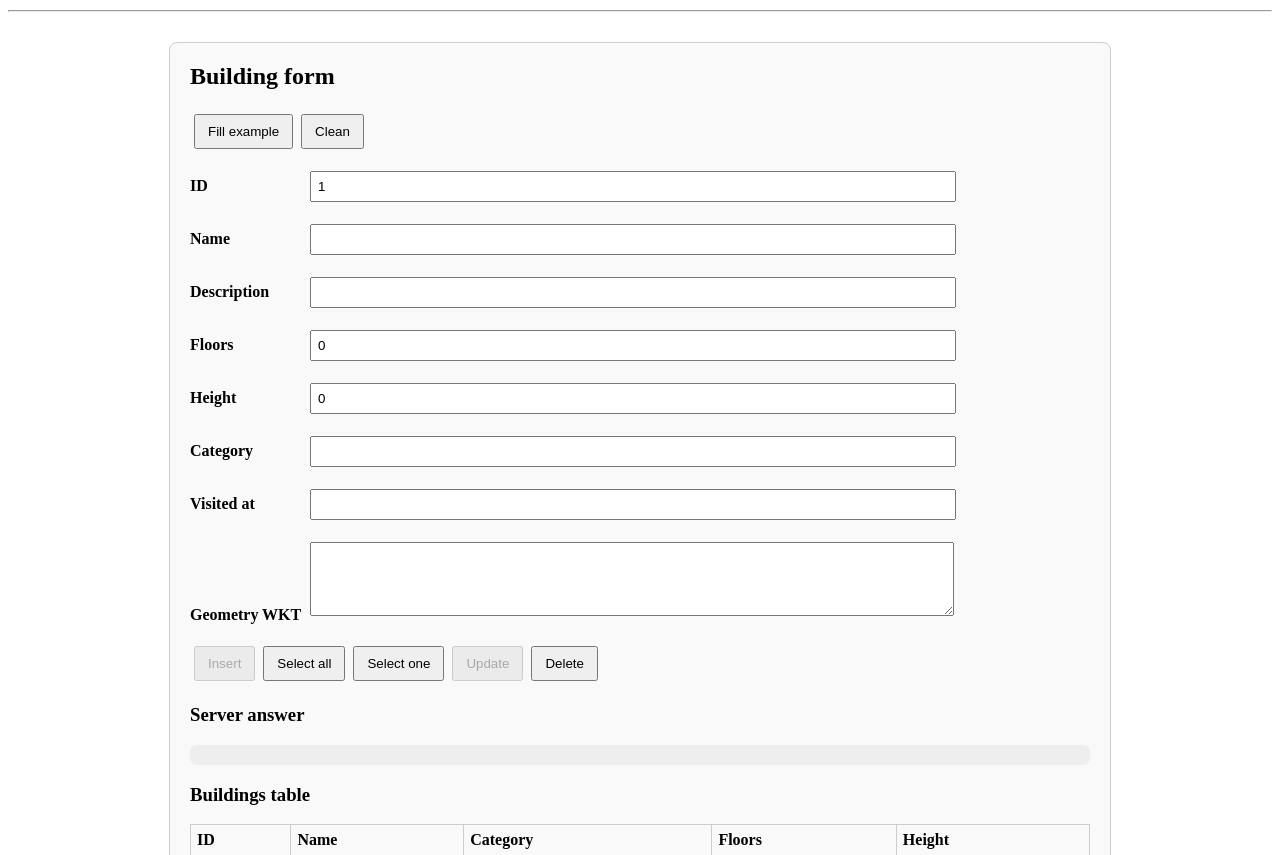
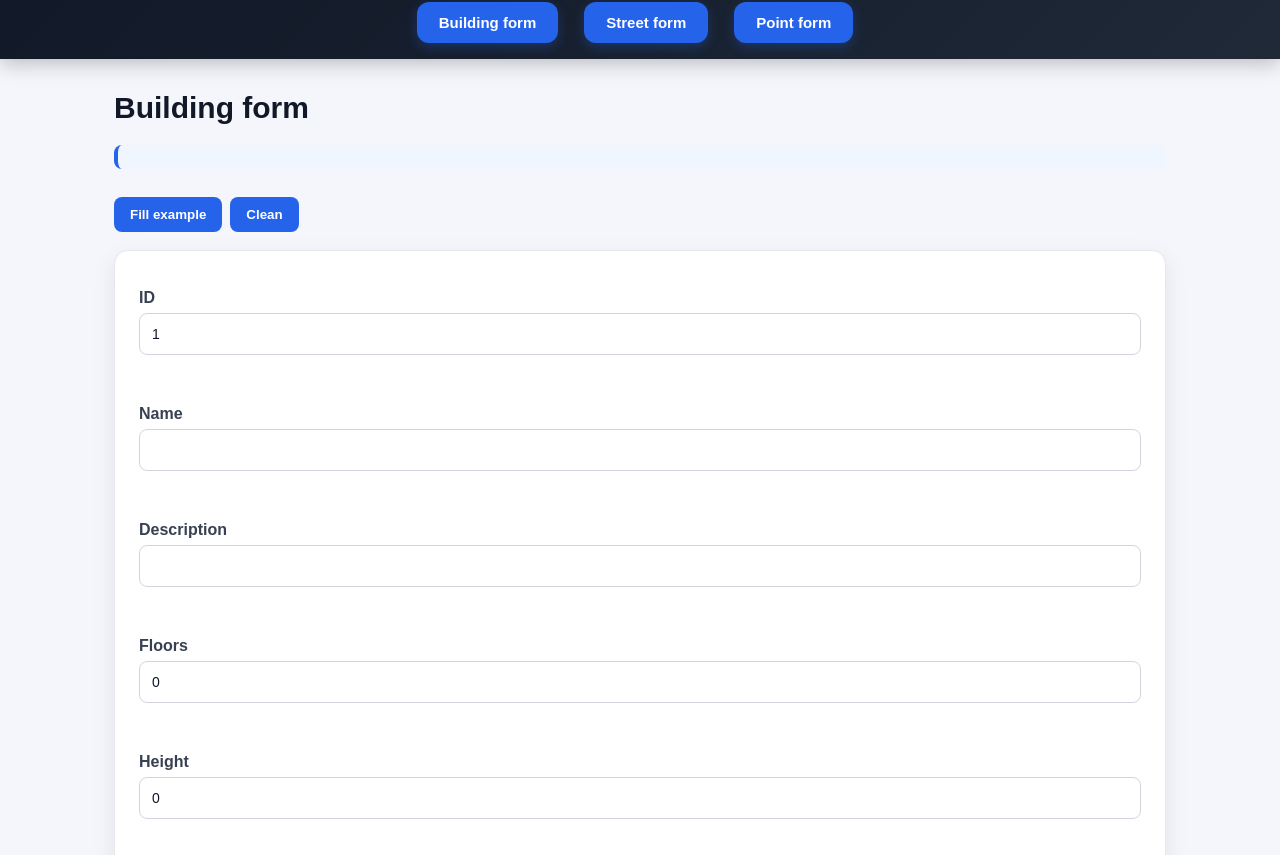
Before and after one commit to immortal959/WebDev, an Angular app in the folder angularweb/: page /building in a window 1280 px wide. Shown: the part 185-1040 px from the top of the page. Built offline with nearby package versions, Linux system fonts and the light colour scheme.

Commit message:
Aktualizacja plików projektu

```diff
--- a/angularweb/src/app/building-form/building-form.css
+++ b/angularweb/src/app/building-form/building-form.css
@@ -1,60 +1,113 @@
 :host {
   display: block;
-  max-width: 900px;
-  margin: 20px auto;
-  padding: 20px;
-  border: 1px solid #cccccc;
-  border-radius: 8px;
-  background-color: #f9f9f9;
+  max-width: 1100px;
+  margin: 32px auto;
+  padding: 0 24px;
 }
 
-h2 {
+h1,
+h2,
+h3 {
   margin-top: 0;
+  color: #111827;
+}
+
+form {
+  background: white;
+  border-radius: 14px;
+  padding: 24px;
+  box-shadow: 0 8px 25px rgba(15, 23, 42, 0.08);
+  margin-bottom: 24px;
 }
 
 label {
-  display: inline-block;
-  width: 120px;
-  font-weight: bold;
+  display: block;
+  margin-top: 14px;
+  margin-bottom: 6px;
+  font-weight: 600;
+  color: #374151;
 }
 
 input,
-textarea {
-  width: 70%;
-  padding: 6px;
-  margin-bottom: 4px;
+textarea,
+select {
+  width: 100%;
+  padding: 10px 12px;
+  border: 1px solid #d1d5db;
+  border-radius: 8px;
+  background: #ffffff;
+  font-size: 14px;
+}
+
+input:focus,
+textarea:focus,
+select:focus {
+  outline: none;
+  border-color: #2563eb;
+  box-shadow: 0 0 0 3px rgba(37, 99, 235, 0.15);
 }
 
 button {
-  margin: 4px;
-  padding: 8px 12px;
-  cursor: pointer;
+  border: none;
+  border-radius: 8px;
+  padding: 10px 16px;
+  margin: 12px 8px 0 0;
+  background: #2563eb;
+  color: white;
+  font-weight: 600;
+  transition: 0.2s;
+}
+
+button:hover {
+  background: #1d4ed8;
+  transform: translateY(-1px);
+}
+
+button:disabled {
+  background: #9ca3af;
+  cursor: not-allowed;
+  transform: none;
+}
+
+p {
+  background: #eff6ff;
+  border-left: 4px solid #2563eb;
+  padding: 12px 16px;
+  border-radius: 8px;
+  color: #1e3a8a;
 }
 
 pre {
-  background-color: #eeeeee;
-  padding: 10px;
-  white-space: pre-wrap;
-  border-radius: 6px;
+  background: #111827;
+  color: #e5e7eb;
+  padding: 16px;
+  border-radius: 10px;
+  overflow-x: auto;
+  font-size: 13px;
 }
 
 table {
   width: 100%;
   border-collapse: collapse;
-  margin-top: 10px;
+  background: white;
+  border-radius: 12px;
+  overflow: hidden;
+  box-shadow: 0 8px 25px rgba(15, 23, 42, 0.08);
 }
 
 th,
 td {
-  border: 1px solid #cccccc;
-  padding: 6px;
+  padding: 10px 12px;
+  border-bottom: 1px solid #e5e7eb;
   text-align: left;
 }
 
-tr {
-  cursor: pointer;
+th {
+  background: #f9fafb;
+  color: #374151;
+  font-weight: 700;
 }
 
 tr:hover {
-  background-color: #eeeeee;
+  background: #f3f4f6;
 }
--- a/angularweb/src/app/menu/menu.css
+++ b/angularweb/src/app/menu/menu.css
@@ -1,10 +1,47 @@
+:host {
+  display: block;
+  background: linear-gradient(135deg, #111827, #1f2937);
+  padding: 16px 32px;
+  box-shadow: 0 4px 20px rgba(0, 0, 0, 0.25);
+}
+
 nav {
-  text-align: center;
-  margin: 20px;
+  display: flex;
+  justify-content: center;
+  align-items: center;
+  gap: 16px;
 }
 
 button {
-  margin: 5px;
-  padding: 10px 16px;
+  border: none;
+  border-radius: 12px;
+  padding: 12px 22px;
+  background: #2563eb;
+  color: white;
+  font-size: 15px;
+  font-weight: 600;
   cursor: pointer;
+  transition: all 0.25s ease;
+  box-shadow: 0 4px 12px rgba(37, 99, 235, 0.3);
 }
+
+button:hover {
+  background: #3b82f6;
+  transform: translateY(-2px);
+  box-shadow: 0 8px 18px rgba(59, 130, 246, 0.4);
+}
+
+button:active {
+  transform: translateY(0);
+}
+
+button:focus-visible {
+  outline: 2px solid #60a5fa;
+  outline-offset: 3px;
+}
+
+/* Aktywny przycisk */
+button.active {
+  background: #f59e0b;
+  box-shadow: 0 4px 12px rgba(245, 158, 11, 0.4);
+}
--- a/angularweb/src/app/point-form/point-form.css
+++ b/angularweb/src/app/point-form/point-form.css
@@ -1,60 +1,113 @@
 :host {
   display: block;
-  max-width: 900px;
-  margin: 20px auto;
-  padding: 20px;
-  border: 1px solid #cccccc;
-  border-radius: 8px;
-  background-color: #f9f9f9;
+  max-width: 1100px;
+  margin: 32px auto;
+  padding: 0 24px;
 }
 
-h2 {
+h1,
+h2,
+h3 {
   margin-top: 0;
+  color: #111827;
+}
+
+form {
+  background: white;
+  border-radius: 14px;
+  padding: 24px;
+  box-shadow: 0 8px 25px rgba(15, 23, 42, 0.08);
+  margin-bottom: 24px;
 }
 
 label {
-  display: inline-block;
-  width: 120px;
-  font-weight: bold;
+  display: block;
+  margin-top: 14px;
+  margin-bottom: 6px;
+  font-weight: 600;
+  color: #374151;
 }
 
 input,
-textarea {
-  width: 70%;
-  padding: 6px;
-  margin-bottom: 4px;
+textarea,
+select {
+  width: 100%;
+  padding: 10px 12px;
+  border: 1px solid #d1d5db;
+  border-radius: 8px;
+  background: #ffffff;
+  font-size: 14px;
+}
+
+input:focus,
+textarea:focus,
+select:focus {
+  outline: none;
+  border-color: #2563eb;
+  box-shadow: 0 0 0 3px rgba(37, 99, 235, 0.15);
 }
 
 button {
-  margin: 4px;
-  padding: 8px 12px;
-  cursor: pointer;
+  border: none;
+  border-radius: 8px;
+  padding: 10px 16px;
+  margin: 12px 8px 0 0;
+  background: #2563eb;
+  color: white;
+  font-weight: 600;
+  transition: 0.2s;
+}
+
+button:hover {
+  background: #1d4ed8;
+  transform: translateY(-1px);
+}
+
+button:disabled {
+  background: #9ca3af;
+  cursor: not-allowed;
+  transform: none;
+}
+
+p {
+  background: #eff6ff;
+  border-left: 4px solid #2563eb;
+  padding: 12px 16px;
+  border-radius: 8px;
+  color: #1e3a8a;
 }
 
 pre {
-  background-color: #eeeeee;
-  padding: 10px;
-  white-space: pre-wrap;
-  border-radius: 6px;
+  background: #111827;
+  color: #e5e7eb;
+  padding: 16px;
+  border-radius: 10px;
+  overflow-x: auto;
+  font-size: 13px;
 }
 
 table {
   width: 100%;
   border-collapse: collapse;
-  margin-top: 10px;
+  background: white;
+  border-radius: 12px;
+  overflow: hidden;
+  box-shadow: 0 8px 25px rgba(15, 23, 42, 0.08);
 }
 
 th,
 td {
-  border: 1px solid #cccccc;
-  padding: 6px;
+  padding: 10px 12px;
+  border-bottom: 1px solid #e5e7eb;
   text-align: left;
 }
 
-tr {
-  cursor: pointer;
+th {
+  background: #f9fafb;
+  color: #374151;
+  font-weight: 700;
 }
 
 tr:hover {
-  background-color: #eeeeee;
+  background: #f3f4f6;
 }
--- a/angularweb/src/app/street-form/street-form.css
+++ b/angularweb/src/app/street-form/street-form.css
@@ -1,60 +1,113 @@
 :host {
   display: block;
-  max-width: 900px;
-  margin: 20px auto;
-  padding: 20px;
-  border: 1px solid #cccccc;
-  border-radius: 8px;
-  background-color: #f9f9f9;
+  max-width: 1100px;
+  margin: 32px auto;
+  padding: 0 24px;
 }
 
-h2 {
+h1,
+h2,
+h3 {
   margin-top: 0;
+  color: #111827;
+}
+
+form {
+  background: white;
+  border-radius: 14px;
+  padding: 24px;
+  box-shadow: 0 8px 25px rgba(15, 23, 42, 0.08);
+  margin-bottom: 24px;
 }
 
 label {
-  display: inline-block;
-  width: 120px;
-  font-weight: bold;
+  display: block;
+  margin-top: 14px;
+  margin-bottom: 6px;
+  font-weight: 600;
+  color: #374151;
 }
 
 input,
-textarea {
-  width: 70%;
-  padding: 6px;
-  margin-bottom: 4px;
+textarea,
+select {
+  width: 100%;
+  padding: 10px 12px;
+  border: 1px solid #d1d5db;
+  border-radius: 8px;
+  background: #ffffff;
+  font-size: 14px;
+}
+
+input:focus,
+textarea:focus,
+select:focus {
+  outline: none;
+  border-color: #2563eb;
+  box-shadow: 0 0 0 3px rgba(37, 99, 235, 0.15);
 }
 
 button {
-  margin: 4px;
-  padding: 8px 12px;
-  cursor: pointer;
+  border: none;
+  border-radius: 8px;
+  padding: 10px 16px;
+  margin: 12px 8px 0 0;
+  background: #2563eb;
+  color: white;
+  font-weight: 600;
+  transition: 0.2s;
+}
+
+button:hover {
+  background: #1d4ed8;
+  transform: translateY(-1px);
+}
+
+button:disabled {
+  background: #9ca3af;
+  cursor: not-allowed;
+  transform: none;
+}
+
+p {
+  background: #eff6ff;
+  border-left: 4px solid #2563eb;
+  padding: 12px 16px;
+  border-radius: 8px;
+  color: #1e3a8a;
 }
 
 pre {
-  background-color: #eeeeee;
-  padding: 10px;
-  white-space: pre-wrap;
-  border-radius: 6px;
+  background: #111827;
+  color: #e5e7eb;
+  padding: 16px;
+  border-radius: 10px;
+  overflow-x: auto;
+  font-size: 13px;
 }
 
 table {
   width: 100%;
   border-collapse: collapse;
-  margin-top: 10px;
+  background: white;
+  border-radius: 12px;
+  overflow: hidden;
+  box-shadow: 0 8px 25px rgba(15, 23, 42, 0.08);
 }
 
 th,
 td {
-  border: 1px solid #cccccc;
-  padding: 6px;
+  padding: 10px 12px;
+  border-bottom: 1px solid #e5e7eb;
   text-align: left;
 }
 
-tr {
-  cursor: pointer;
+th {
+  background: #f9fafb;
+  color: #374151;
+  font-weight: 700;
 }
 
 tr:hover {
-  background-color: #eeeeee;
+  background: #f3f4f6;
 }
--- a/angularweb/src/styles.css
+++ b/angularweb/src/styles.css
@@ -1 +1,235 @@
 /* You can add global styles to this file, and also import other style files */
+* {
+  box-sizing: border-box;
+}
+
+html,
+body {
+  margin: 0;
+  min-height: 100%;
+  font-family: Arial, Helvetica, sans-serif;
+  background: #f4f6fb;
+  color: #1f2937;
+}
+
+button,
+input,
+textarea,
+select {
+  font-family: inherit;
+}
+
+/* ===== APP LAYOUT ===== */
+
+app-root {
+  display: block;
+  min-height: 100vh;
+}
+
+app-root > hr {
+  display: none;
+}
+
+/* ===== MENU ===== */
+
+app-menu {
+  display: block;
+  padding: 18px 32px;
+  background: #111827;
+  box-shadow: 0 4px 14px rgba(0, 0, 0, 0.15);
+}
+
+app-menu::before {
+  content: "WebDev CRUD";
+  display: block;
+  margin-right: 24px;
+  color: white;
+  font-size: 20px;
+  font-weight: 800;
+  text-align: center;
+}
+
+app-menu button {
+  margin-right: 10px;
+  padding: 10px 18px;
+  border: none;
+  border-radius: 8px;
+  background: #2563eb;
+  color: white;
+  font-weight: 700;
+  cursor: pointer;
+}
+
+app-menu button:hover {
+  background: #1d4ed8;
+}
+
+/* ===== PAGE ===== */
+
+app-building-form,
+app-street-form,
+app-point-form {
+  display: block;
+  max-width: 900px;
+  margin: 32px auto;
+  padding: 0 20px;
+}
+
+h1,
+h2,
+h3 {
+  color: #111827;
+}
+
+h2 {
+  margin: 0 0 20px 0;
+  font-size: 30px;
+}
+
+/* ===== FORM CARD ===== */
+
+form {
+  display: block;
+  background: white;
+  padding: 24px;
+  border-radius: 14px;
+  border: 1px solid #e5e7eb;
+  box-shadow: 0 8px 24px rgba(15, 23, 42, 0.08);
+  margin-bottom: 24px;
+}
+
+label {
+  display: block;
+  margin-top: 14px;
+  margin-bottom: 6px;
+  font-weight: 700;
+  color: #374151;
+}
+
+input,
+textarea,
+select {
+  display: block;
+  width: 100%;
+  min-height: 42px;
+  padding: 10px 12px;
+  border: 1px solid #cbd5e1;
+  border-radius: 8px;
+  background: white;
+  color: #111827;
+  font-size: 14px;
+}
+
+input:focus,
+textarea:focus,
+select:focus {
+  outline: none;
+  border-color: #2563eb;
+  box-shadow: 0 0 0 3px rgba(37, 99, 235, 0.15);
+}
+
+/* ===== BUTTONS ===== */
+
+button {
+  margin: 12px 8px 0 0;
+  padding: 10px 16px;
+  border: none;
+  border-radius: 8px;
+  background: #2563eb;
+  color: white;
+  font-weight: 700;
+  cursor: pointer;
+}
+
+button:hover {
+  background: #1d4ed8;
+}
+
+button:active {
+  transform: translateY(1px);
+}
+
+/* ===== MESSAGES ===== */
+
+p {
+  padding: 12px 16px;
+  background: #eff6ff;
+  border-left: 4px solid #2563eb;
+  border-radius: 8px;
+  color: #1e3a8a;
+  font-weight: 600;
+}
+
+/* ===== SERVER ANSWER ===== */
+
+pre {
+  background: #111827;
+  color: #e5e7eb;
+  padding: 16px;
+  border-radius: 10px;
+  overflow-x: auto;
+  font-size: 13px;
+  line-height: 1.5;
+}
+
+/* ===== TABLE ===== */
+
+table {
+  width: 100%;
+  margin-top: 24px;
+  border-collapse: collapse;
+  background: white;
+  border-radius: 12px;
+  overflow: hidden;
+  box-shadow: 0 8px 24px rgba(15, 23, 42, 0.08);
+}
+
+th,
+td {
+  padding: 10px 12px;
+  border-bottom: 1px solid #e5e7eb;
+  text-align: left;
+  vertical-align: top;
+}
+
+th {
+  background: #f3f4f6;
+  color: #374151;
+  font-weight: 700;
+}
+
+tr:hover {
+  background: #f9fafb;
+}
+
+/* ===== RESPONSIVE ===== */
+
+@media (max-width: 700px) {
+  app-menu {
+    padding: 16px 20px;
+  }
+
+  app-menu::before {
+    display: block;
+    margin-bottom: 12px;
+  }
+
+  app-menu button {
+    margin-bottom: 8px;
+  }
+
+  app-building-form,
+  app-street-form,
+  app-point-form {
+    margin: 20px auto;
+    padding: 0 12px;
+  }
+
+  form {
+    padding: 18px;
+  }
+
+  h2 {
+    font-size: 24px;
+  }
+}
```
